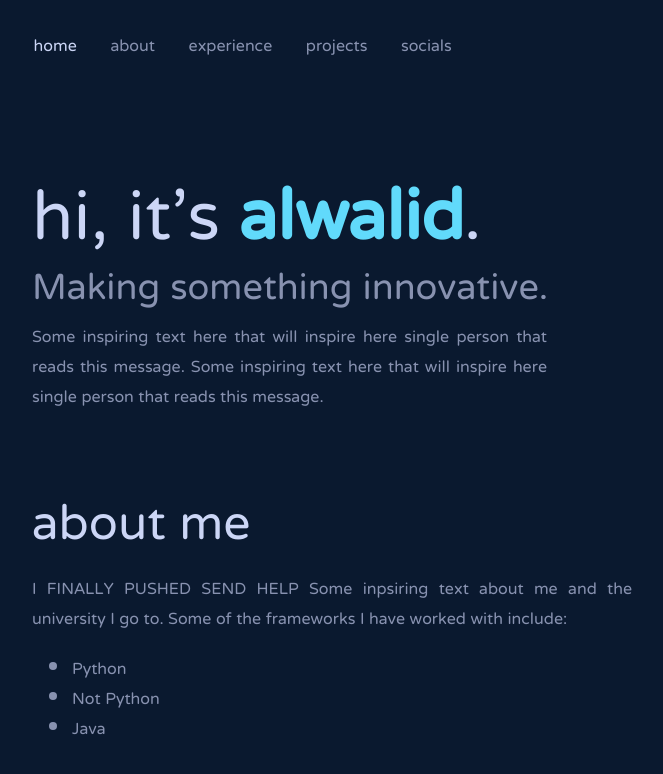
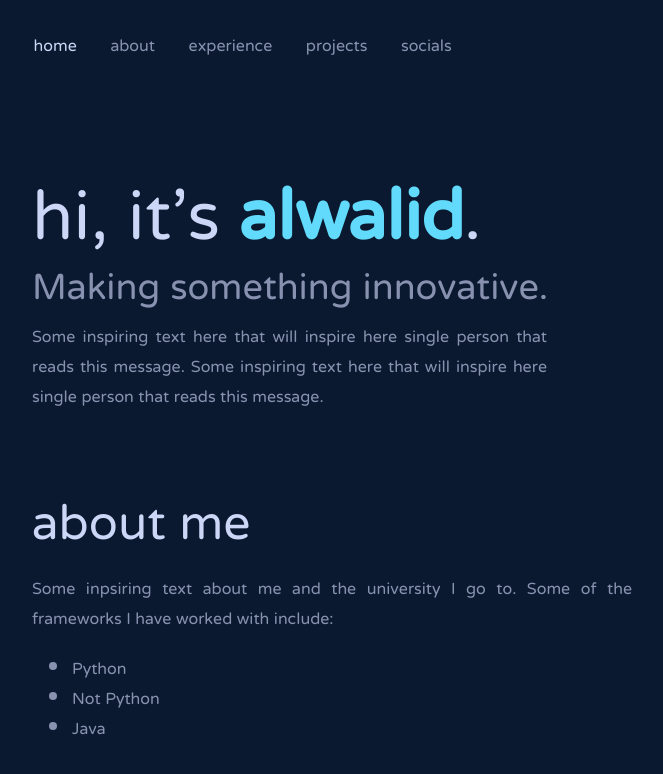
Before and after one commit to wxlkda/realport, a React (Create React App) app: page / in a window 1280 px wide. Shown: the top 774 px of the page, without its empty margins (160-823 px from the left). Built offline with nearby package versions, Linux system fonts and the light colour scheme.

Commit message:
removed the pushing aids text

```diff
--- a/src/App.js
+++ b/src/App.js
@@ -75,7 +75,7 @@ function About() {
         about me
       </span>
       <div className="about-info body-text">
-        I FINALLY PUSHED SEND HELP Some inpsiring text about me and the university I go to. Some of the frameworks I have worked with include:
+        Some inpsiring text about me and the university I go to. Some of the frameworks I have worked with include:
         <ul className="body-text">
           <li>Python</li>
           <li>Not Python</li>
```
